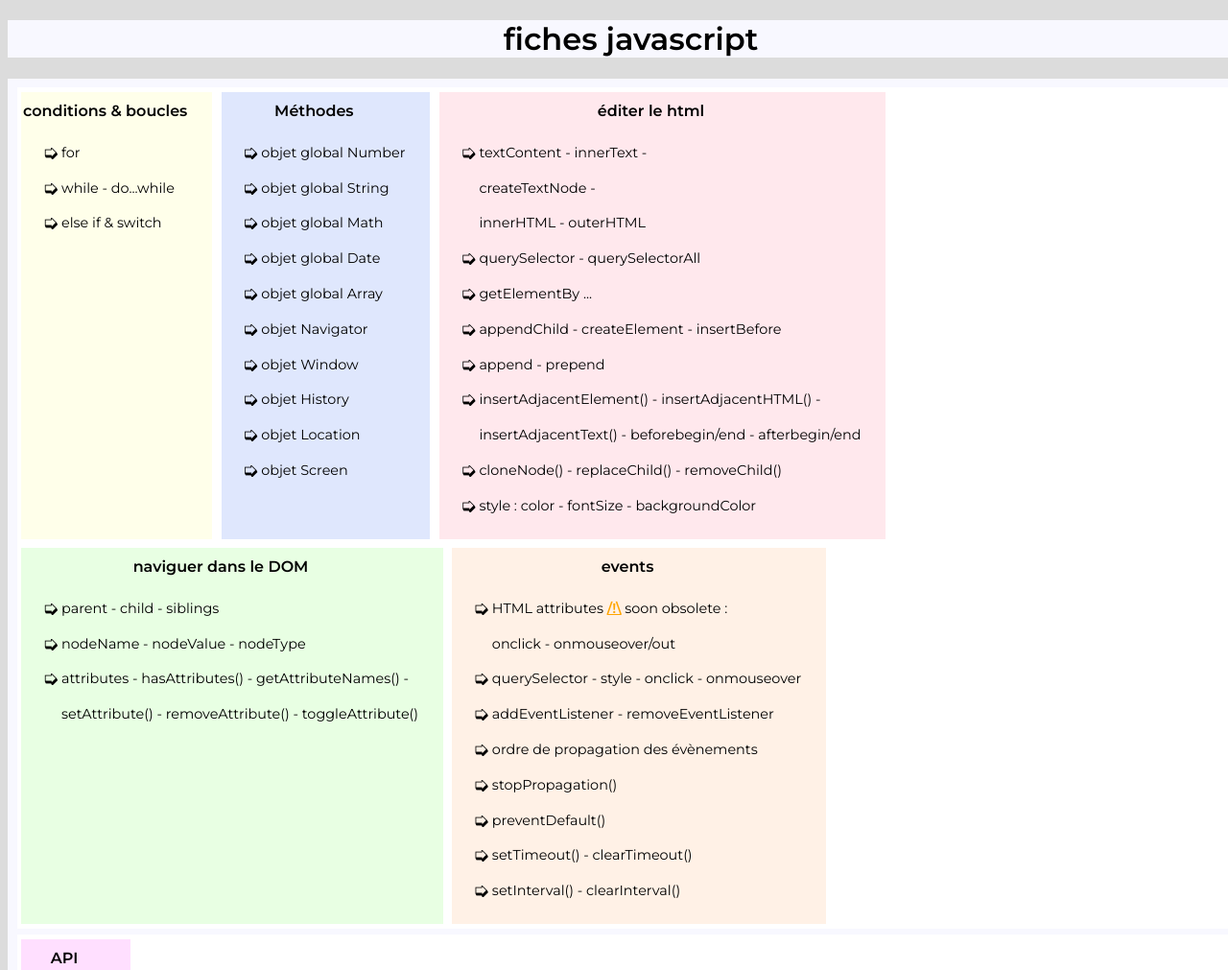
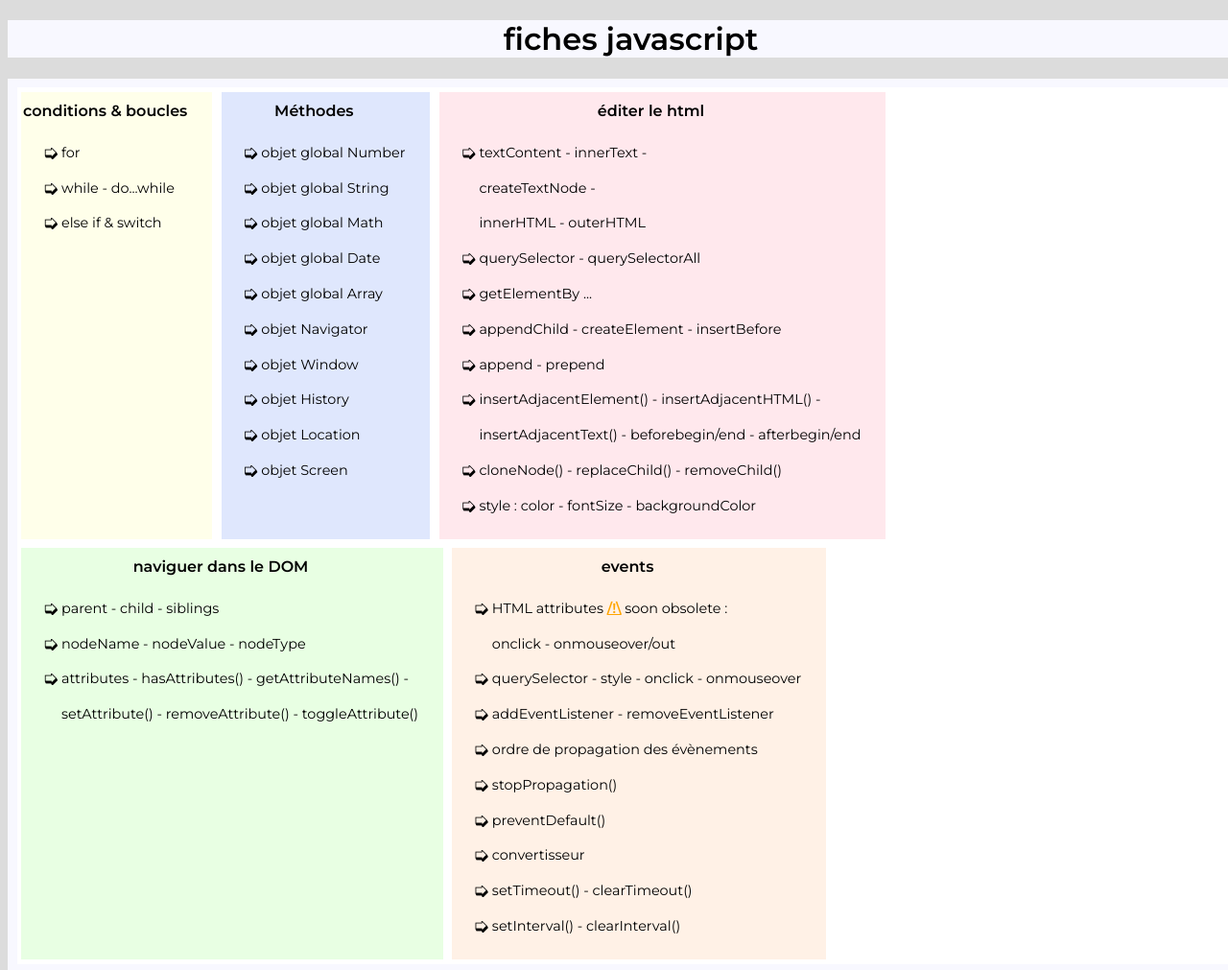
Before and after one commit to alixpel/fichesjavascript, a plain HTML site: page index.html in a window 1280 px wide. Shown: the top 1011 px of the page at 96% size. Drawn offline with Linux system fonts and the light colour scheme; a script that the page names is missing.

Commit message:
add chapter

```diff
--- a/index.html
+++ b/index.html
@@ -73,6 +73,7 @@
             <li><a href="#order">ordre de propagation des évènements</a></li>
             <li><a href="#stopPropagation">stopPropagation()</a></li>
             <li><a href="#preventDefault">preventDefault()</a></li>
+            <li><a href="#convert">convertisseur</a></li>
             <li><a href="#timeout">setTimeout() - clearTimeout()</a></li>
             <li><a href="#interval">setInterval() - clearInterval()</a></li>
           </ul>
@@ -259,6 +260,10 @@
         <img src="img/events/preventDefault.png" alt="">
       </div>
       <div class="chapter">
+        <h3 id="convert">convertisseur</h3>
+        <img src="img/events/convertisseur.png" alt="">
+      </div>
+      <div class="chapter">
         <h3 id="timeout">setTimeout() - clearTimeout()</h3>
         <img src="img/interval-timeout/setTimeout()-clearTimeout().png" alt="">
       </div>
@@ -267,6 +272,8 @@
         <img src="img/interval-timeout/setInterval()-clearInterval().png" alt="">
         <img src="img/interval-timeout/setInterval-clearInterval.png" alt="">
       </div>
+
+      <!-- ////////////// -->
       <div class="chapter">
         <h3 id="fetch">fetch</h3>
         <img src="img/api/fetch/fetch.png" alt="">
```
Also changed, not shown: img/events/convertisseur.png (added), 1 other file.
